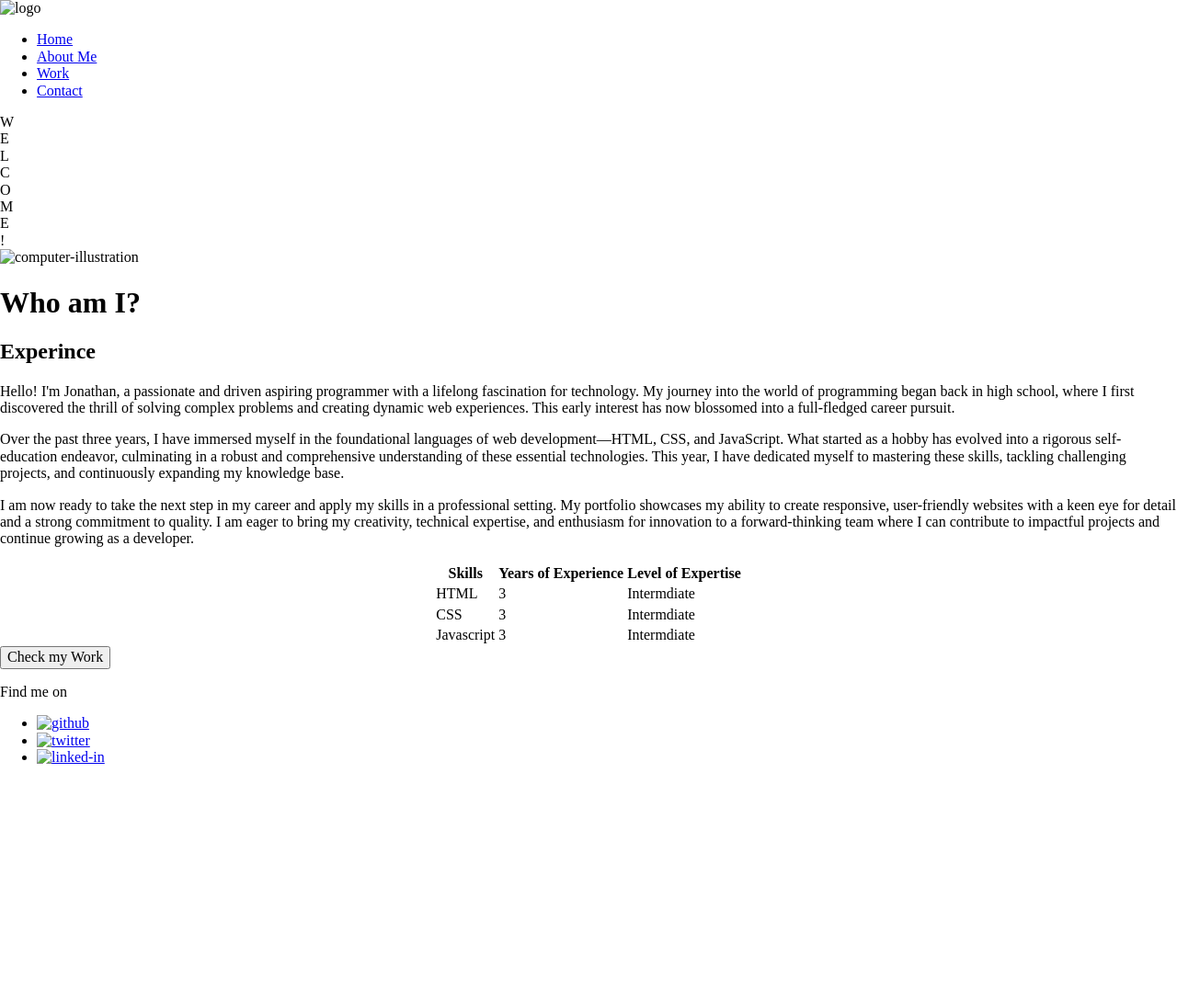
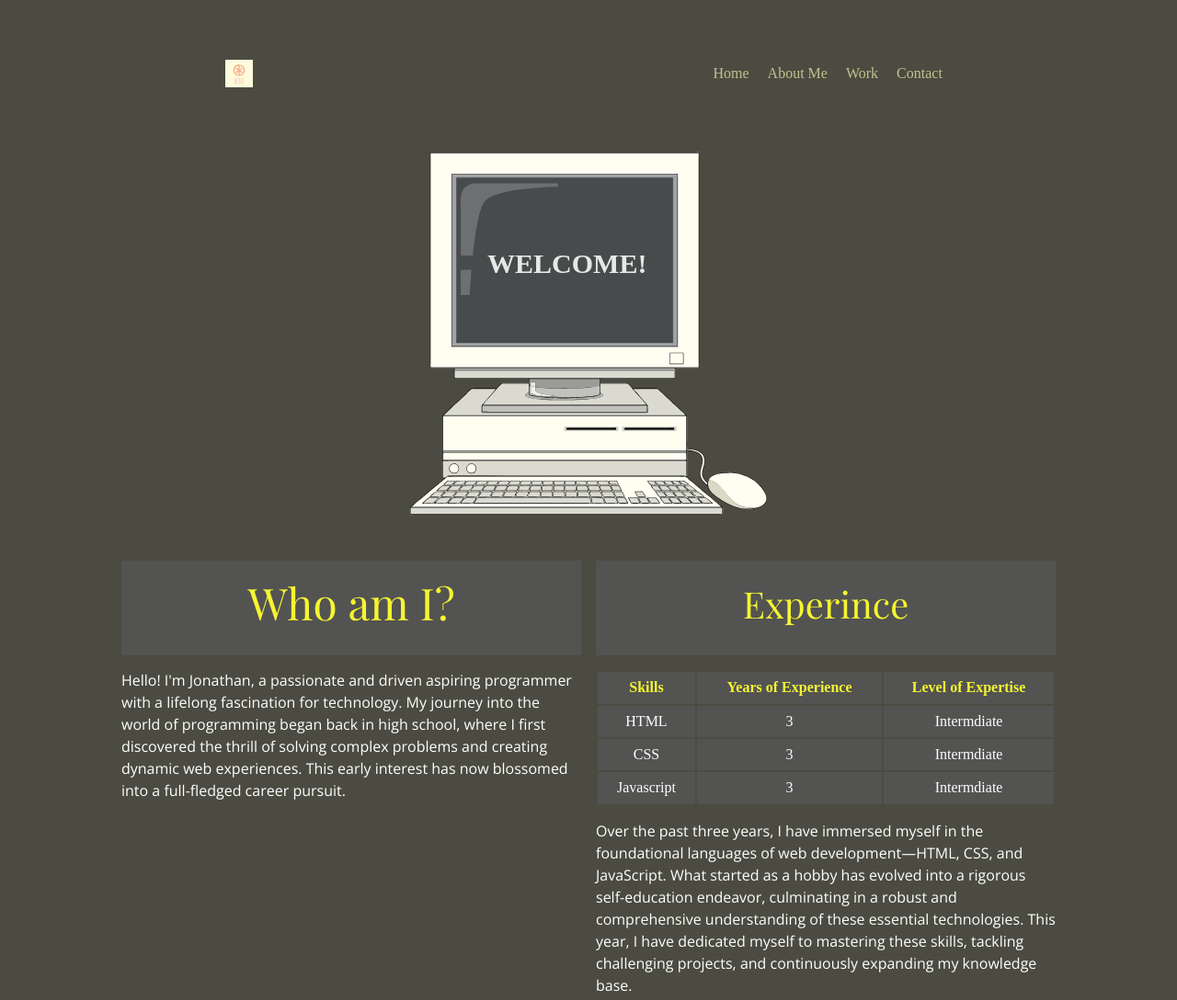
Before and after one commit to Kingdom-Coding/demo-portfolio, a plain HTML site: page about-me.html in a window 1280 px wide. Shown: the top 1088 px of the page at 92% size. Before the commit the page ends 849 px from the top, so only its background shows below. Drawn offline with nearby package versions, Linux system fonts and the light colour scheme; the site is published under a folder, as on GitHub Pages, so addresses that start at the root find nothing.

Commit message:
updated the scss file and the directory path for links

```diff
--- a/about-me.html
+++ b/about-me.html
@@ -5,7 +5,7 @@
     <meta name="viewport" content="width=device-width, initial-scale=1.0" />
     <title>About Jonthan Vazquez</title>
     <!--favicon-->
-    <link rel="shortcut icon" href="/img/favicon.svg" />
+    <link rel="shortcut icon" href="img/favicon.svg" />
     <!--normalize css-->
     <link
       rel="stylesheet"
@@ -20,18 +20,18 @@
       rel="stylesheet"
     />
     <!--styles-->
-    <link rel="stylesheet" href="/css/styles.css" />
-    <link rel="stylesheet" href="/css/style.production.css" />
+    <!-- <link rel="stylesheet" href="/css/styles.css" /> -->
+    <link rel="stylesheet" type="text/css" href="css/style.production.css" />
   </head>
   <body>
     <!-- ANCHOR header -->
     <header>
       <!--replace with your own logo-->
-      <img src="/img/km.svg" alt="logo" />
+      <img src="img/km.svg" alt="logo" />
       <nav class="nav">
         <ul class="nav menu">
           <li role="presentation">
-            <a class="nav menu__items" href="/index.html" role="menuitem"
+            <a class="nav menu__items" href="index.html" role="menuitem"
               >Home</a
             >
           </li>
@@ -66,7 +66,7 @@
         </div>
 
         <img
-          src="/img/jusa_yx7i_230118 (1).svg"
+          src="img/jusa_yx7i_230118 (1).svg"
           width="400px"
           alt="computer-illustration"
         />
@@ -140,7 +140,7 @@
           <li role="presentation">
             <a href="#" role="menuitem"
               ><img
-                src="/img/github-icon.svg"
+                src="img/github-icon.svg"
                 height="30"
                 width="30"
                 alt="github"
@@ -149,7 +149,7 @@
           <li role="presentation">
             <a href="#" role="menuitem"
               ><img
-                src="/img/twitter-icon.svg"
+                src="img/twitter-icon.svg"
                 height="30"
                 width="30"
                 alt="twitter"
@@ -158,7 +158,7 @@
           <li role="presentation">
             <a href="#" role="menuitem"
               ><img
-                src="/img/linked-in-logo-of-two-letters-svgrepo-com.svg"
+                src="img/linked-in-logo-of-two-letters-svgrepo-com.svg"
                 height="30"
                 width="30"
                 alt="linked-in"
```
